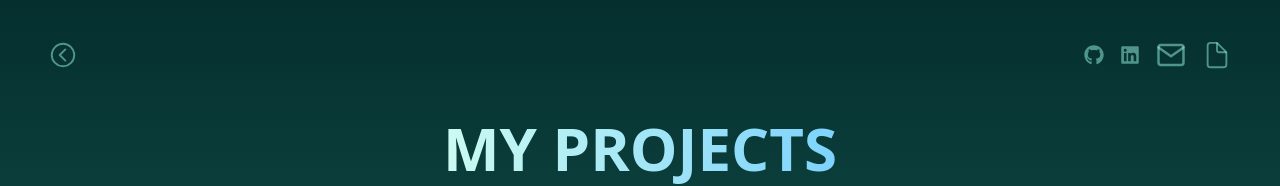
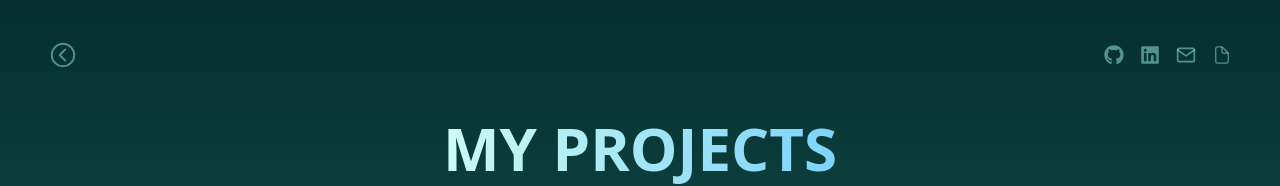
Before and after one commit to binhnguyen96html/portfolio, a React (Create React App) app: page /projects in a window 1280 px wide. Shown: the top 186 px of the page. Built offline with nearby package versions, Linux system fonts and the light colour scheme; what tailwindcss-gradients would draw is missing.

Commit message:
edit style

```diff
--- a/src/components/Experience.jsx
+++ b/src/components/Experience.jsx
@@ -9,7 +9,7 @@ const Experience = ({ expList }) => {
         expList.map((expItem, idx) => (
           <div
             key={idx}
-            className="md:grid grid-cols-5 px-12 py-6 rounded-xl shadow-xl
+            className="md:grid grid-cols-5 p-12 gap-2 rounded-xl shadow-xl
       hover:bg-teal-900 hover:bg-opacity-50 transition-all duration-300 delay-75 group
       md:bg-teal-900 md:mx-12 3xl:px-20
       dark:bg-teal-700 dark:text-white"
@@ -34,7 +34,7 @@ const Experience = ({ expList }) => {
             </div>
 
             <div
-              className="col-span-3 ml-0 mt-6 lg:mt-0"
+              className="col-span-3 ml-0 mt-6 md:mt-0"
             >
               <p className="text-xl font-bold 3xl:text-2xl">{expItem.jobTitle}</p>
 
--- a/src/components/Footer.jsx
+++ b/src/components/Footer.jsx
@@ -6,7 +6,7 @@ const Footer = () => {
   return (
     <footer
       className="flex justify-between items-center w-screen
-      border-t border-teal-500 p-6 3xl:pl-28
+      border-t border-teal-500 p-6 md:pl-16 3xl:pl-28
       dark:border-teal-200"
     >
       {/* ICONS  */}
--- a/src/pages/ProjectsPage.jsx
+++ b/src/pages/ProjectsPage.jsx
@@ -6,7 +6,7 @@ import ProjectsBig from '../components/ProjectsBig';
 import { Link } from 'react-router-dom';
 import { IoChevronBackCircleOutline } from 'react-icons/io5';
 import Footer from '../components/Footer';
-import { IoDocumentOutline } from "react-icons/io5";
+import { IoDocumentOutline } from 'react-icons/io5';
 
 const ProjectsPage = () => {
   return (
@@ -21,16 +21,12 @@ const ProjectsPage = () => {
           className=" sticky top-10 text-teal-200 text-opacity-50 px-12
            flex justify-between items-center
           transition ease-in-out
-          sm-custom:px-24
           md:text-2xl md:my-6"
         >
           {/* BACK  */}
           <div className="hover:text-teal-100 hover:scale-105">
             <Link to="/">
-              <IoChevronBackCircleOutline
-                className="text-3xl
-             xl-custom:text-5xl"
-              />
+              <IoChevronBackCircleOutline className="text-3xl" />
             </Link>
           </div>
 
@@ -54,28 +50,22 @@ const ProjectsPage = () => {
                 <FaLinkedin />
               </a>
             </div>
-            <div
-              className="hover:text-teal-100 hover:scale-105
-            md:text-3xl"
-            >
+            <div className="hover:text-teal-100 hover:scale-105">
               <a
                 href="mailto:binhnguyenbiz96@gmail.com"
                 target="_blank"
                 rel="noreferrer"
               >
-                       <FiMail />
+                <FiMail />
               </a>
             </div>
-            <div
-              className="hover:text-teal-100 hover:scale-105
-            md:text-3xl"
-            >
+            <div className="hover:text-teal-100 hover:scale-105">
               <a
                 href="https://drive.google.com/file/d/17vVzVLmr59X27YuNf8W9vBxh8s7PdQLS/view?usp=sharing"
                 target="_blank"
                 rel="noreferrer"
               >
-              <IoDocumentOutline />
+                <IoDocumentOutline />
               </a>
             </div>
           </div>
```
